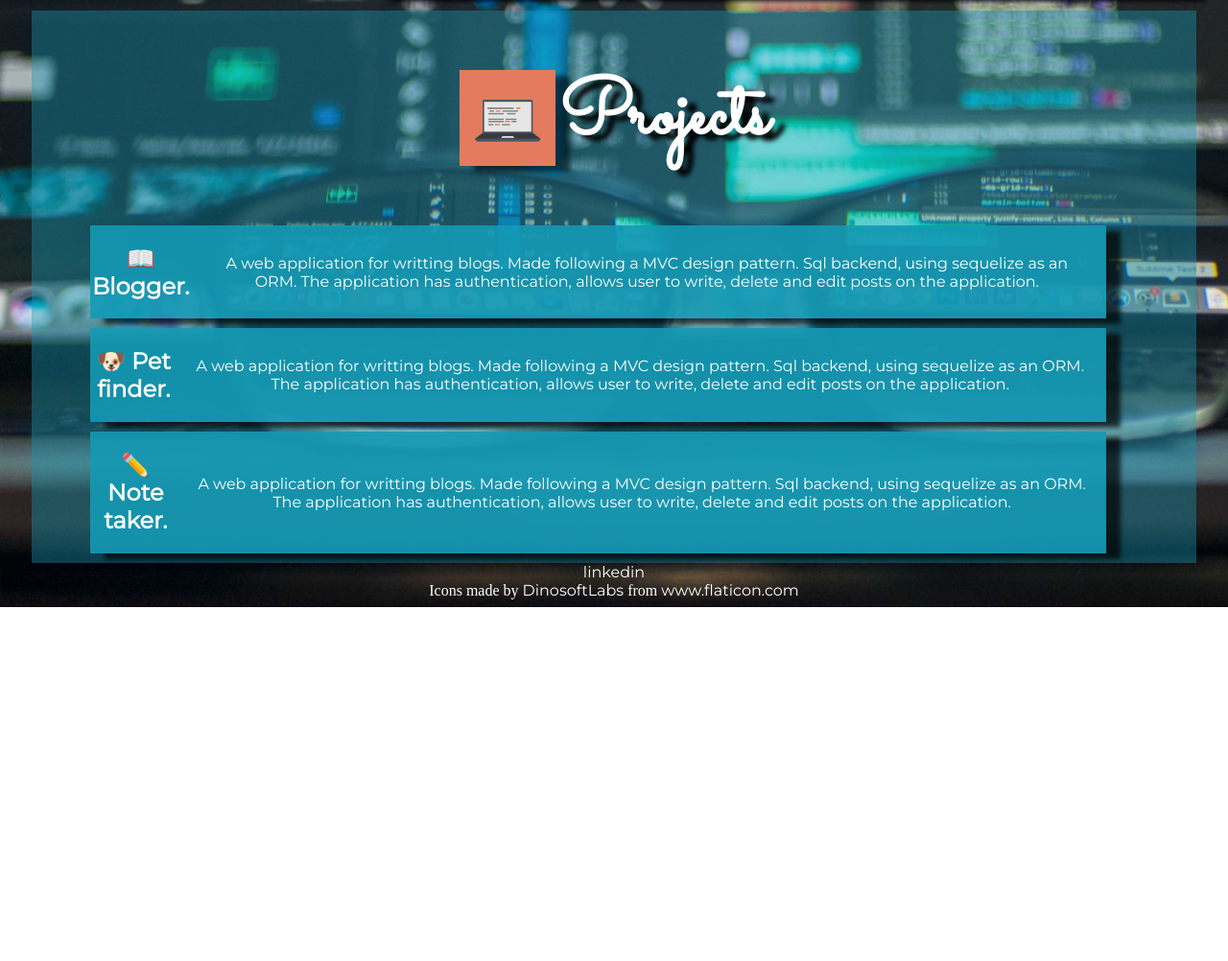
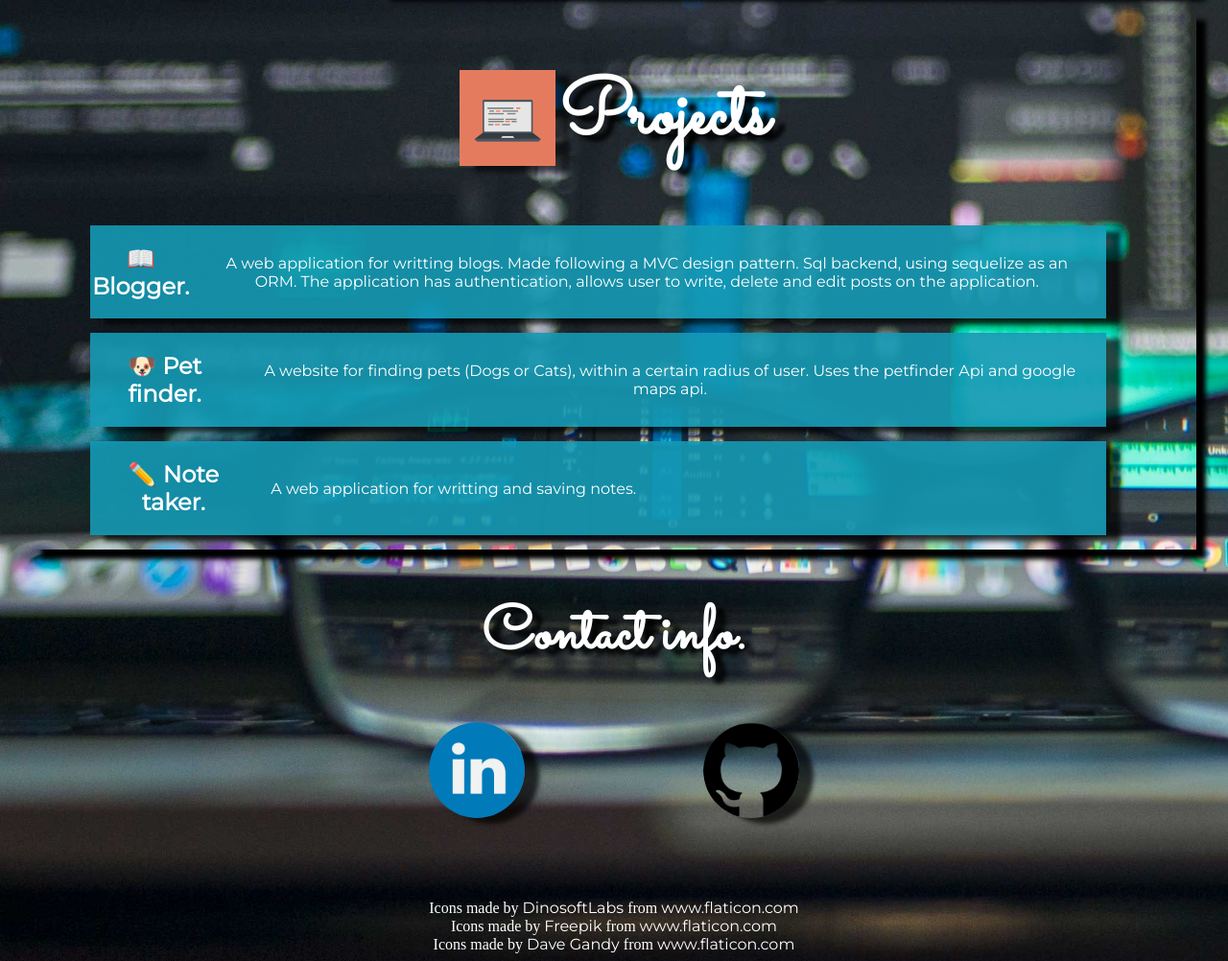
Before and after one commit to Abenezerm/portfolio-project, a plain HTML site: page index.html in a window 1280 px wide. Shown: the part 555-1557 px from the top of the page at 96% size. Before the commit the page ends 1188 px from the top, so only its background shows below. Drawn offline with Linux system fonts and the light colour scheme.

Commit message:
updated portfolio, added links to homework projects

```diff
--- a/index.html
+++ b/index.html
@@ -39,7 +39,7 @@
 
         </div>
         <div class="project-showcase">
-          <a href="#" class="project-card">
+          <a href="https://github.com/Abenezerm/Blog-site" class="project-card">
             <div class="title">
               <h2>📖 Blogger.</h2>
             </div>
@@ -48,34 +48,36 @@
             </div>
           </a>
 
-          <a href="#" class="project-card">
+          <a href="https://github.com/Old-Prego/pet-adoption" class="project-card">
             <div class="title">
               <h2>🐶 Pet finder.</h2>
             </div>
             <div class="description">
-              <p>A web application for writting blogs. Made following a MVC design pattern. Sql backend, using sequelize as an ORM. The application has authentication, allows user to write, delete and edit posts on the application. </p>
+              <p>A website for finding pets (Dogs or Cats), within a certain radius of user. Uses the petfinder Api and google maps api.</p>
             </div>
           </a>
-          <a href="#" class="project-card">
+          <a href="https://github.com/Abenezerm/Note-Taker" class="project-card">
             <div class="title">
               <h2>✏️ Note taker.</h2>
             </div>
             <div class="description">
-              <p>A web application for writting blogs. Made following a MVC design pattern. Sql backend, using sequelize as an ORM. The application has authentication, allows user to write, delete and edit posts on the application. </p>
+              <p>A web application for writting and saving notes. </p>
             </div>
           </a>
-
         </div>
-
-
-
     </div>
+    <h1 class="last-header">Contact info.</h1>
     <div class="Contact-Me" id="Contact-Me">
-      <a href="https://www.linkedin.com/in/abenezer-merdassa-055769202/">linkedin</a>
-
-
+      <div class="links">
+        <a href="https://www.linkedin.com/in/abenezer-merdassa-055769202/"> <img width="100px" src="images/linkedin.png" alt=""> </a>
+        <a href="https://github.com/Abenezerm"> <img width="100px" src="images/github.png" alt=""> </a>
+      </div>
     </div>
-    <div>Icons made by <a href="https://www.flaticon.com/authors/dinosoftlabs" title="DinosoftLabs">DinosoftLabs</a> from <a href="https://www.flaticon.com/" title="Flaticon">www.flaticon.com</a></div>
+    <div class="footer">
+      <div>Icons made by <a href="https://www.flaticon.com/authors/dinosoftlabs" title="DinosoftLabs">DinosoftLabs</a> from <a href="https://www.flaticon.com/" title="Flaticon">www.flaticon.com</a></div>
+      <div>Icons made by <a href="https://www.freepik.com" title="Freepik">Freepik</a> from <a href="https://www.flaticon.com/" title="Flaticon">www.flaticon.com</a></div>
+      <div>Icons made by <a href="https://www.flaticon.com/authors/dave-gandy" title="Dave Gandy">Dave Gandy</a> from <a href="https://www.flaticon.com/" title="Flaticon">www.flaticon.com</a></div>
+    </div>
 
 
   </body>
--- a/style.css
+++ b/style.css
@@ -15,7 +15,6 @@ h1{
 h2{
   font-family: 'Montserrat', sans-serif;
 }
-
 .fixed-nav {
   position: fixed;
   top: 0;
@@ -51,7 +50,7 @@ h2{
 
 .About-me .section-Header .headshot{
   border-radius: 100px;
-  box-shadow: 15px 15px 10px rgb(0, 0, 0, 0.6);
+  box-shadow: 15px 15px 10px rgb(0, 0, 0, 0.9);
   margin-bottom: 5px;
 }
 
@@ -71,7 +70,7 @@ h2{
 }
 
 .Projects{
-  background: rgb(25, 154, 180, 0.4);
+  box-shadow: 10px 10px 5px rgb(0, 0, 0);
   margin: 0 2% 0 2%;
   display: flex;
   flex-flow: column;
@@ -103,7 +102,7 @@ h2{
   width: 97%;
   background: rgb(20, 154, 180, 0.9);
   box-shadow: 15px 6px 5px rgb(0, 0, 0, 0.7);
-  margin-bottom: 10px;
+  margin-bottom: 15px;
   align-items: center;
 }
 
@@ -121,4 +120,29 @@ h2{
 .Projects .project-showcase .project-card:hover{
    box-shadow: 15px 6px 5px rgb(0, 0, 0, 0.4);
    transform: scale(1.06, 1.06);
+ }
+.Contact-Me{
+  margin-top: 20px;
+  width: 100;
+  display: flex;
+  justify-content: center;
 }
+.last-header{
+  font-size: 4rem;
+}
+.Contact-Me .links{
+  width: 60%;
+  display: flex;
+  justify-content: space-evenly;
+}
+
+.Contact-Me .links a img{
+  border-radius: 50px;
+  box-shadow: 15px 6px 5px rgb(0, 0, 0, 0.7);
+}
+.Contact-Me .links a img:hover{
+  transform: scale(1.3, 1.3);
+}
+.footer{
+  margin-top: 80px;
+}
```
Also changed, not shown: images/github.png (added), images/linkedin.png (added).
